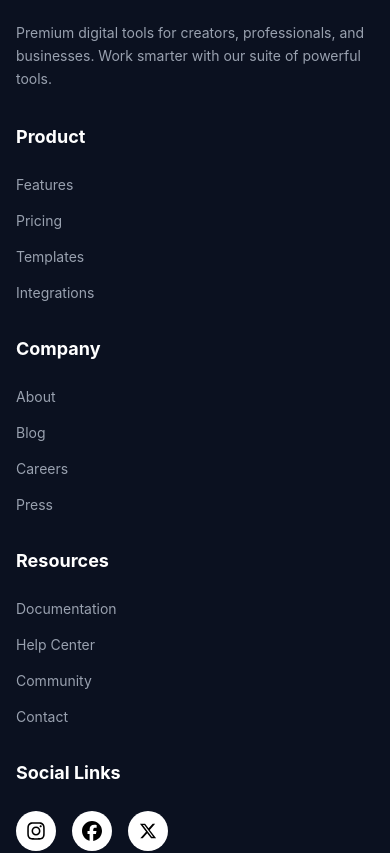
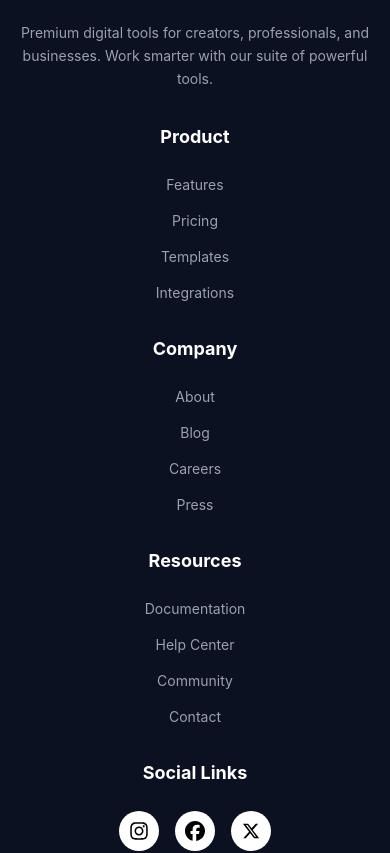
Before and after one commit to ohidulislamfoysal/Assignment-06, a React (Vite) app in the folder digitool-platform/: page / in a window 390 px wide. Shown: the part 7580-8433 px from the top of the page. Built offline with nearby package versions, Linux system fonts and the light colour scheme.

Commit message:
Add empty card image

```diff
--- a/digitool-platform/src/component/Footer.jsx
+++ b/digitool-platform/src/component/Footer.jsx
@@ -5,7 +5,8 @@ const Footer = () => {
   return (
     <footer className="bg-[#0B1120] text-white py-16 px-4">
       <div className="max-w-7xl mx-auto">
-        <div className="grid grid-cols-1 md:grid-cols-5 gap-8 mb-16">
+        {/* justify-items-center এবং text-center যোগ করা হয়েছে ৩ কলামে সেন্টারের জন্য */}
+        <div className="grid grid-cols-1 sm:grid-cols-3 lg:grid-cols-5 gap-8 mb-16 justify-items-center text-center lg:text-left">
 
           <div className="md:col-span-1">
             <h2 className="text-3xl font-bold mb-6">DigiTools</h2>
@@ -14,7 +15,7 @@ const Footer = () => {
             </p>
           </div>
 
-          <div className="flex flex-col items-start md:items-center">
+          <div className="flex flex-col items-center lg:items-start">
             <div>
               <h3 className="font-bold mb-6 text-lg">Product</h3>
               <ul className="space-y-4 text-gray-400 text-sm">
@@ -26,7 +27,7 @@ const Footer = () => {
             </div>
           </div>
 
-          <div className="flex flex-col items-start md:items-center">
+          <div className="flex flex-col items-center lg:items-start">
             <div>
               <h3 className="font-bold mb-6 text-lg">Company</h3>
               <ul className="space-y-4 text-gray-400 text-sm">
@@ -38,7 +39,7 @@ const Footer = () => {
             </div>
           </div>
 
-          <div className="flex flex-col items-start md:items-center">
+          <div className="flex flex-col items-center lg:items-start">
             <div>
               <h3 className="font-bold mb-6 text-lg">Resources</h3>
               <ul className="space-y-4 text-gray-400 text-sm">
@@ -50,7 +51,7 @@ const Footer = () => {
             </div>
           </div>
 
-          <div>
+          <div className="flex flex-col items-center lg:items-start">
             <h3 className="font-bold mb-6 text-lg">Social Links</h3>
             <div className="flex gap-4">
               <a href="#" className="w-10 h-10 bg-white rounded-full flex items-center justify-center text-black hover:bg-gray-200 transition-all">
--- a/digitool-platform/src/component/Models.jsx
+++ b/digitool-platform/src/component/Models.jsx
@@ -151,7 +151,11 @@ const CartView = ({ cart, onRemove, onCheckout, totalPrice }) => (
         </button>
       </>
     ) : (
-      <p className="text-center text-gray-500 py-10">Your cart is empty!</p>
+
+      <div className="flex flex-col items-center justify-center">
+        <img className="w-30 h-30" src="/assets/products/shopping-cart.png" alt="empty-cart" />
+        <p className="text-center text-gray-500 py-10">Your cart is empty</p>
+      </div>
     )}
   </div>
 );
```
